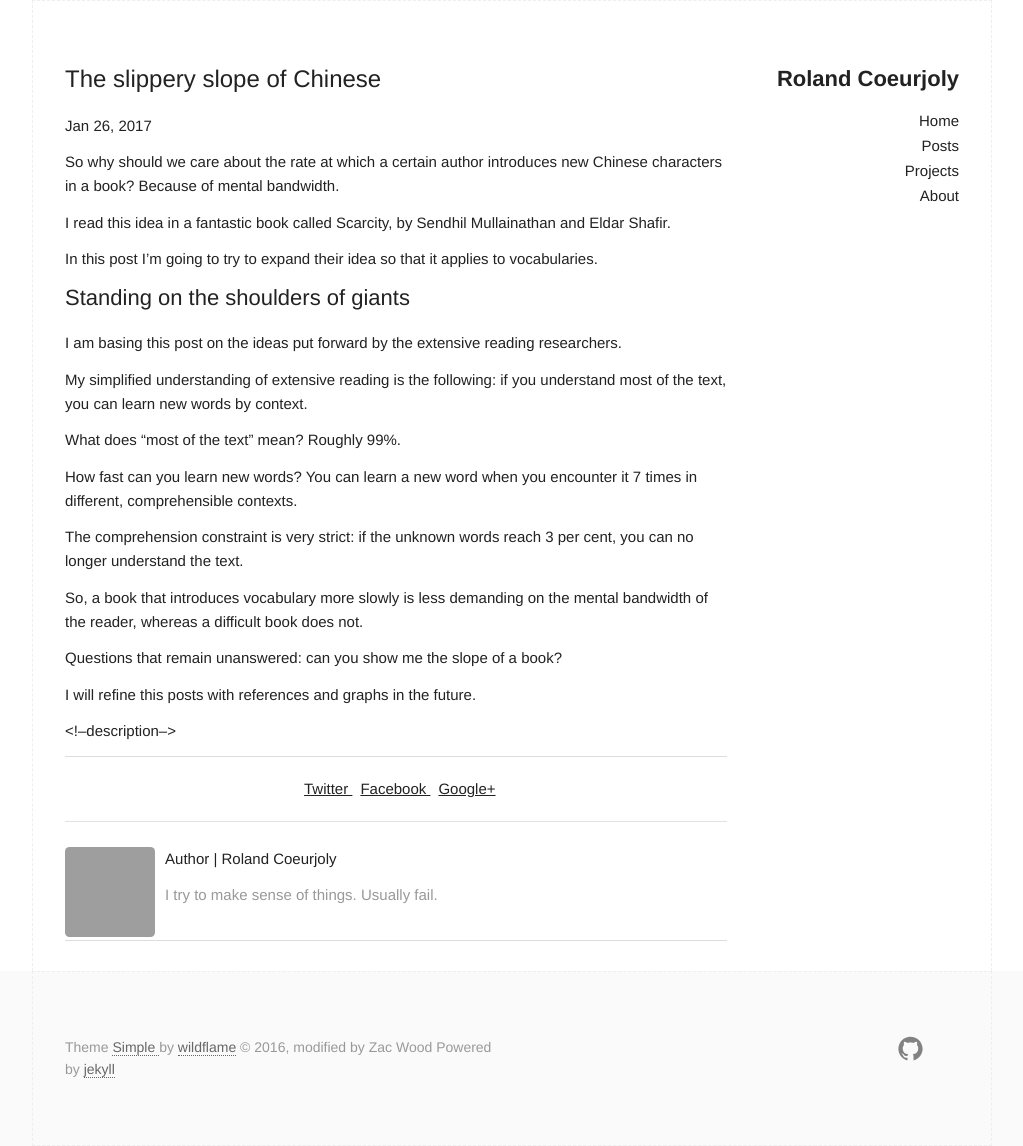
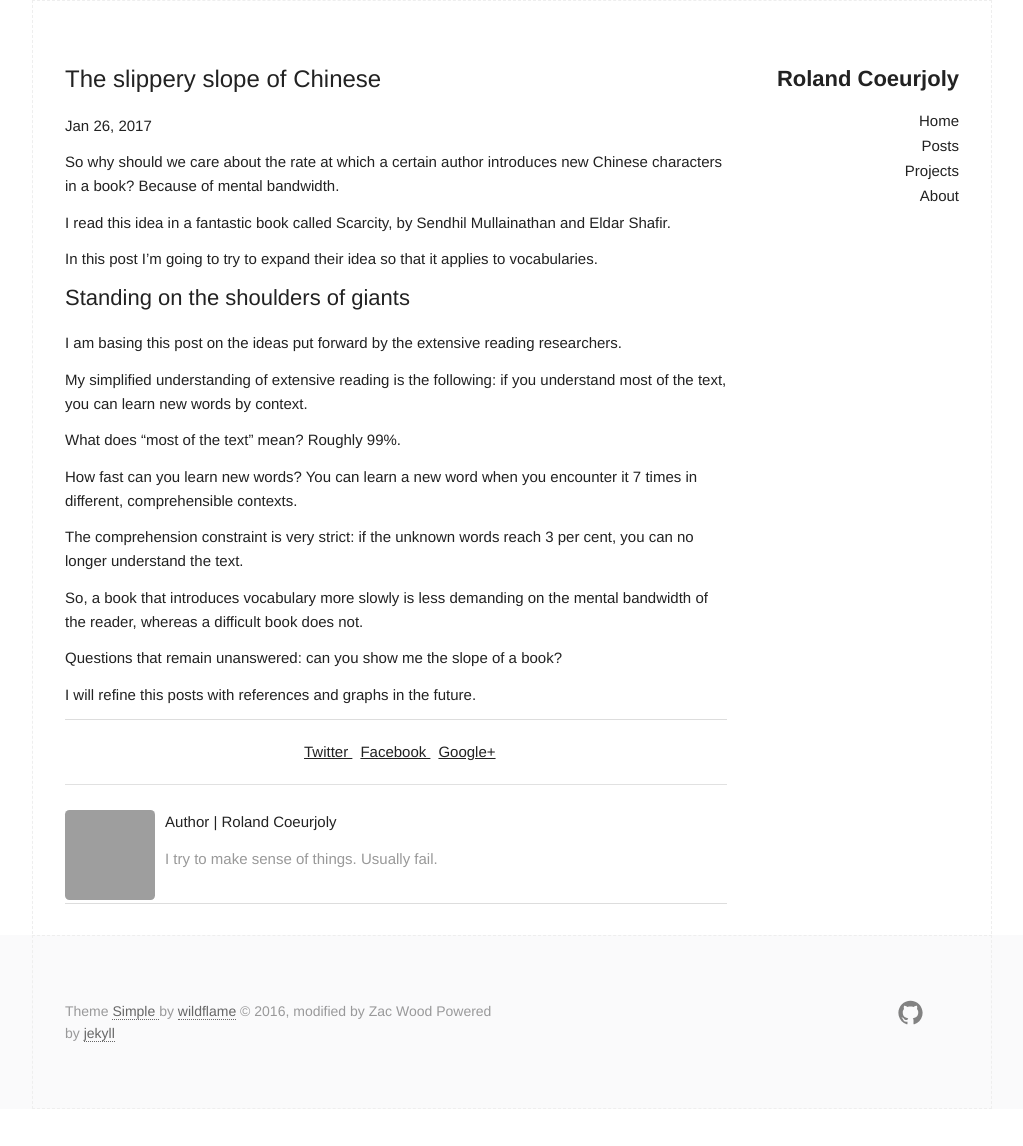
Before and after one commit to RCoeurjoly/RCoeurjoly.github.io, a Jekyll site: the page built from _posts/2017-01-26-slope-of-chinese.html, in a window 1280 px wide. Shown: the whole page, without its empty margins (128-1151 px from the left). Built offline with Jekyll 4.4.1, drawn with Linux system fonts in a browser that asks for light colours; after the commit the page ends 1109 px from its top, so only the background shows below that; grey boxes are pictures that could not be loaded.

Commit message:
Remove weird html thing

```diff
--- a/_posts/2017-01-26-slope-of-chinese.html
+++ b/_posts/2017-01-26-slope-of-chinese.html
@@ -57,9 +57,6 @@ I will refine this posts with references and graphs in the future.
 </p>
 
 <div class="export">
-<p>
-&lt;!&#x2013;description&#x2013;&gt;
-</p>
 
 </div>
 </div>
```
